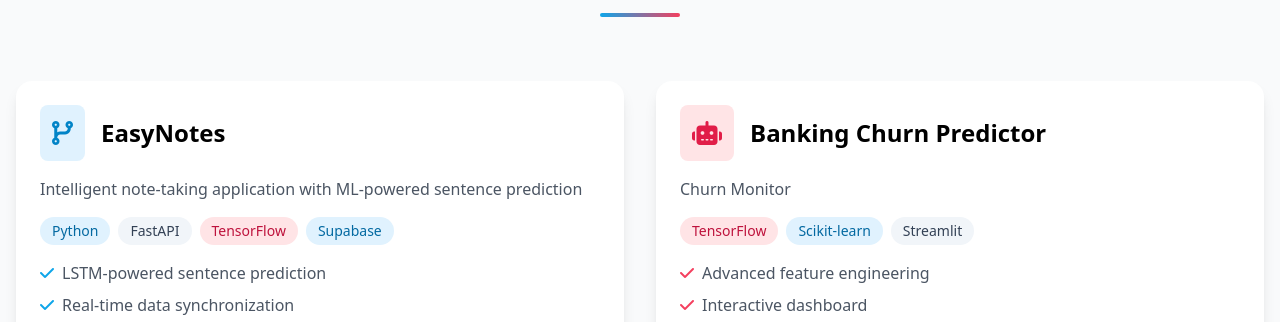
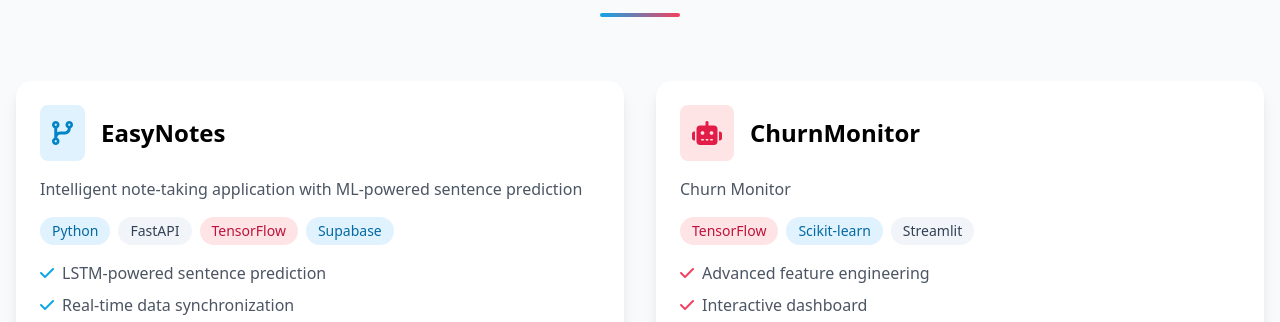
Before and after one commit to sanatren/portfolio, a plain HTML site: page index.html in a window 1280 px wide. Shown: the part 2187-2509 px from the top of the page. Drawn offline with nearby package versions, Linux system fonts and the light colour scheme.

Commit message:
Update index.html

```diff
--- a/index.html
+++ b/index.html
@@ -414,7 +414,7 @@
               <div class="bg-accent-100 p-3 rounded-lg">
                 <i class="fas fa-robot text-2xl text-accent-600"></i>
               </div>
-              <h3 class="text-2xl font-bold ml-4 group-hover:text-accent-600 transition-colors">Banking Churn Predictor</h3>
+              <h3 class="text-2xl font-bold ml-4 group-hover:text-accent-600 transition-colors">ChurnMonitor</h3>
             </div>
             <p class="text-gray-600 mb-4">Churn Monitor</p>
             <div class="flex flex-wrap gap-2 mb-4">
@@ -436,7 +436,7 @@
                 <span class="text-gray-600">Real-time predictions</span>
               </li>
             </ul>
-            <a href="https://github.com/sanatren/customer_churn" target="_blank" class="inline-flex items-center text-accent-600 hover:text-accent-700 font-medium">
+            <a href="https://github.com/sanatren/ChurnMonitor" target="_blank" class="inline-flex items-center text-accent-600 hover:text-accent-700 font-medium">
               View Project <i class="fas fa-arrow-right ml-2 transition-transform group-hover:translate-x-1"></i>
             </a>
           </div>
```
